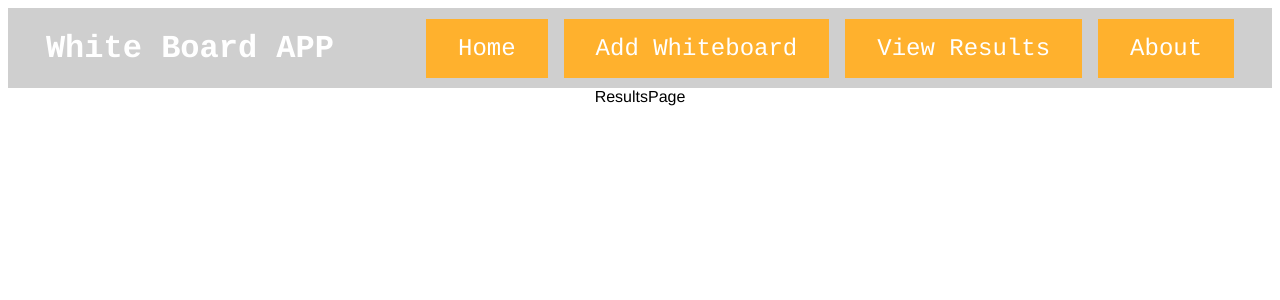
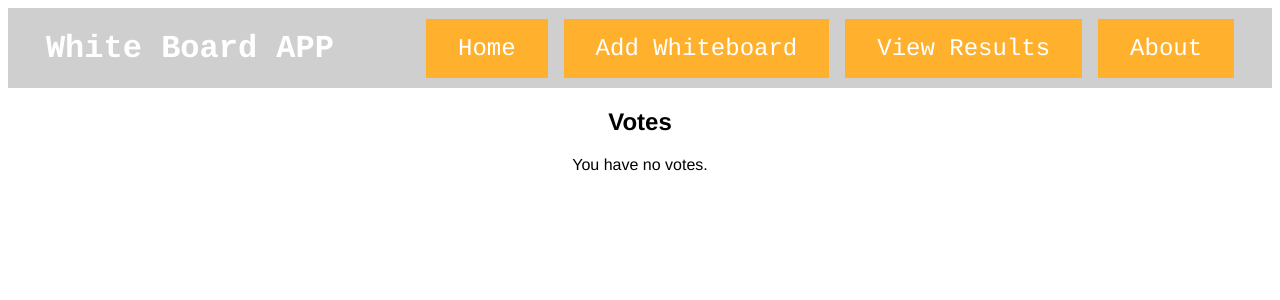
Before and after one commit to koolkat254/WhiteBoardApp, a React (Create React App) app: page /results in a window 1280 px wide. Shown: the top 300 px of the page. Built offline with nearby package versions, Linux system fonts and the light colour scheme.

Commit message:
part of vote

```diff
--- a/src/components/WhiteboardItem.js
+++ b/src/components/WhiteboardItem.js
@@ -1,7 +1,25 @@
 import React from 'react';
 import classes from './WhiteboardItem.module.css';
+import { useContext } from 'react'
+import VoteContext from '../store/voted-context'
 
 const WhiteboardItem = (props) => {
+  const voteCtx = useContext(VoteContext);
+  const itemIsVote = voteCtx.itemIsVote(props.id);
+  function toggleVoteStatusHandler() {
+    if (itemIsVote) {
+      voteCtx.removeVote(props.id)
+    } else {
+      voteCtx.addVote({
+        id: props.id,
+        title: props.title,
+        author: props.author,
+        image: props.image,
+      })
+    }
+  }
+
+
   return (
     <li className={classes.item}>
         <div className={classes.image}>
@@ -12,7 +30,7 @@ const WhiteboardItem = (props) => {
           <p>{props.author}</p>
         </div>
         <div className={classes.actions}>
-          <button>Vote</button>
+          <button onClick={toggleVoteStatusHandler}>{itemIsVote ? 'Remove from Votes' : 'Vote'}</button>
         </div>
   </li>
   )
--- a/src/pages/NewWhiteboardPage.js
+++ /dev/null
@@ -1,9 +0,0 @@
-import React from 'react'
-
-const NewWhiteboardPage = () => {
-  return (
-    <div>NewWhiteboardPage</div>
-  )
-}
-
-export default NewWhiteboardPage
--- a/src/pages/ResultsPage.js
+++ b/src/pages/ResultsPage.js
@@ -1,9 +1,25 @@
 import React from 'react'
+import {useContext} from 'react'
+import VoteContext from '../store/voted-context'
+import WhiteboardList from '../components/WhiteboardList';
 
-const ResultsPage = () => {
+
+function Vote() {
+  const voteCtx = useContext(VoteContext);
+
+  let content;
+
+  if (voteCtx.totalVotes === 0) {
+    content = <p>You have no votes.</p>
+  } else {
+    content = <WhiteboardList whiteboard={voteCtx.vote}/>
+  }
+
+
   return (
-    <div>ResultsPage</div>
-  )
+    <section>
+      <h1>Votes</h1>
+       {content}
+    </section>)
 }
-
-export default ResultsPage
+export default Vote
--- /dev/null
+++ b/src/store/voted-context.js
@@ -0,0 +1,46 @@
+import { createContext, useState } from 'react';
+import WhiteboardItem from '../components/WhiteboardItem';
+
+const VoteContext = createContext({
+  vote: [],
+  totalVotes: 0,
+  addVote: (voteWhiteboard) => {},
+  removeVote: (whiteboardId) => {},
+  itemIsVote: (whiteboardId) => {}
+});
+
+export function VoteContextProvider(props) {
+  const [userVote, setUserVote] = useState([]);
+
+  function addVoteHandler(voteWhiteboard) {
+    setUserVote((prevUserVote) => {
+      return prevUserVote.concat(voteWhiteboard);
+    });
+  }
+
+  function removeVoteHandler(whiteboardId) {
+    setUserVote(prevUserVote => {
+      return prevUserVote.filter(whiteboard => whiteboard.id !== whiteboardId);
+    });
+  }
+
+  function itemIsVoteHandler(whiteboardId) {
+    return userVote.some(whiteboard => whiteboard.id === whiteboardId);
+  }
+
+  const context = {
+    vote: userVote,
+    totalVotes: userVote.length,
+    addVote: addVoteHandler,
+    removeVote: removeVoteHandler,
+    itemIsVote: itemIsVoteHandler
+  };
+
+  return (
+    <VoteContext.Provider value={context}>
+      {props.children}
+    </VoteContext.Provider>
+  );
+}
+
+export default VoteContext;
```
